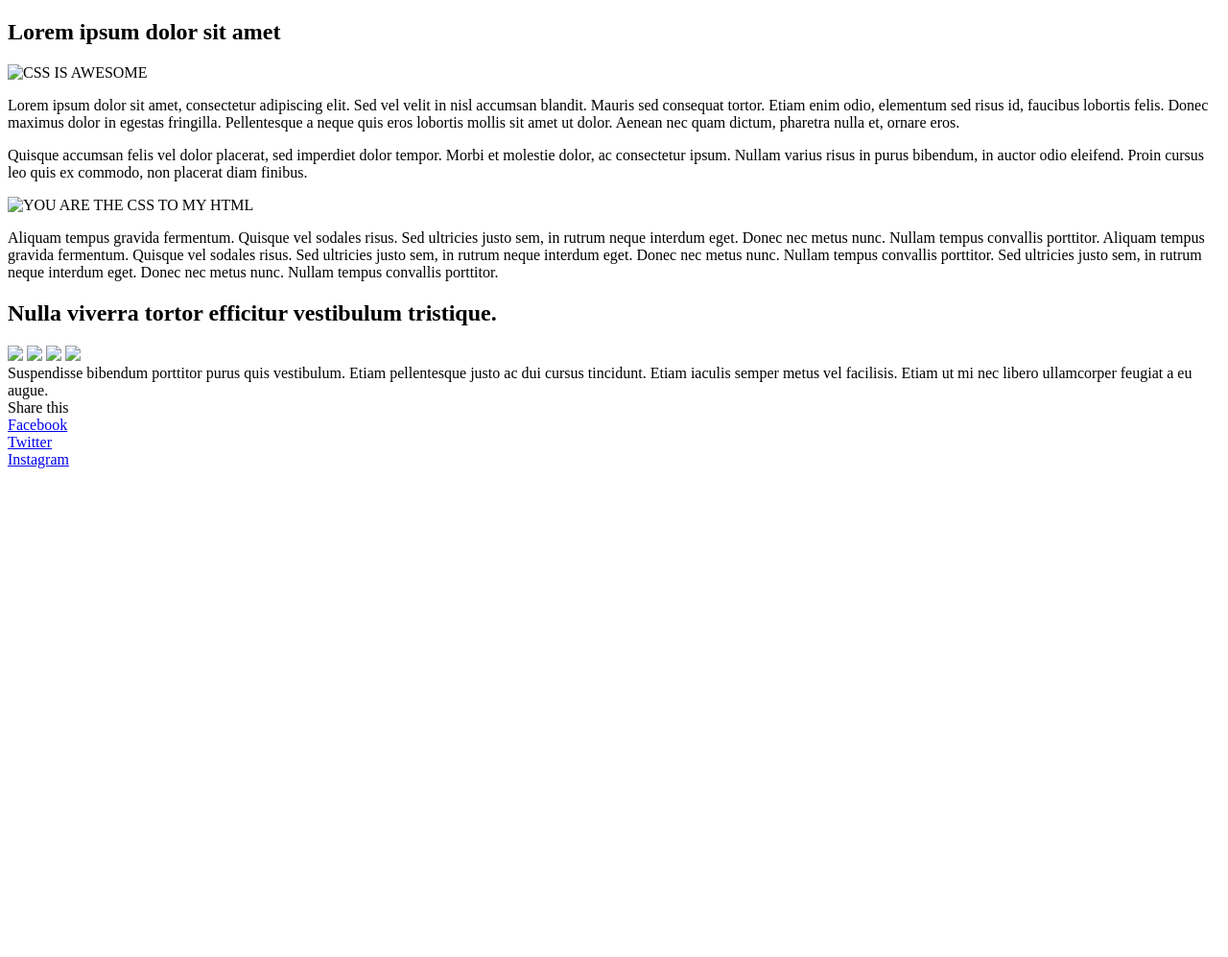
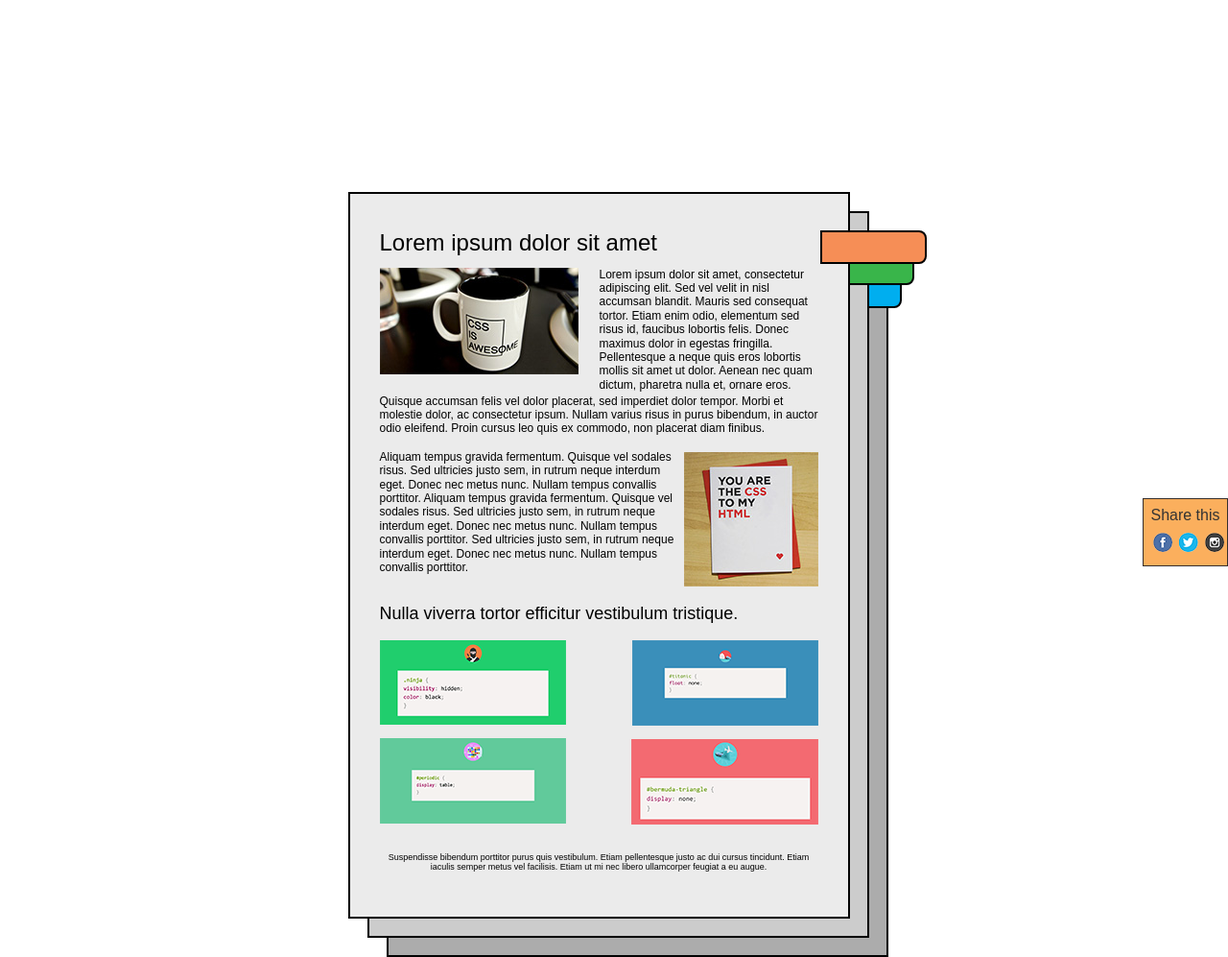
Before and after one commit to cantcool/rs-positioning-and-floats, a plain HTML site: page index.html in a window 1280 px wide. Shown: the top 997 px of the page at 96% size. Before the commit the page ends 800 px from the top, so only its background shows below. Drawn offline with Linux system fonts and the light colour scheme.

Commit message:
positioning-and-floats: styling with Myriad Pro

```diff
--- /dev/null
+++ b/css/style.css
@@ -0,0 +1,197 @@
+/* INIT STYLING */
+
+* {
+    box-sizing: border-box;
+}
+
+html {
+    font-family: "Myriad Pro", "Arial", sans-serif;
+    font-size: 12px;
+}
+
+body {
+    height: 2000px;
+    overflow-y: scroll;
+}
+
+h1 {
+    font-size: 2rem;
+    font-weight: normal;
+    margin: 0.5rem 0 1rem 0;
+}
+
+p {
+    font-size: 1rem;
+    line-height: 1.2rem;
+    margin: 0.2rem 0;
+}
+
+p.indented {
+    margin-top: 15px;
+}
+
+.wrapper {
+    position: relative;
+    margin: 200px auto;
+    width: 555px;
+}
+
+article:after {
+    display: table;
+    content: " ";
+    clear: both;
+}
+
+article aside {
+    float: left;
+    margin: 0 22px 10px 0;
+}
+
+article aside:nth-child(2n+1) {
+    float: right;
+    margin: 15px 0 0 4px;
+}
+
+
+
+/* PAGES */
+
+.layer {
+    position: relative;
+    border: 2px solid #000000;
+    padding: 31px;
+    width: 523px;
+    height: 100%;
+    background-color: #ebebeb;
+}
+
+.layer-middle {
+    z-index: -1;
+    position: absolute;
+    left: 20px;
+    top: 20px;
+    background-color: #cccccc;
+}
+
+.layer-bottom {
+    z-index: -2;
+    position: absolute;
+    left: 40px;
+    top: 40px;
+    background-color: #acacac;
+}
+
+
+
+/* ARTICLE 2 */
+
+h2 {
+    font-size: 1.5rem;
+    font-weight: normal;
+    margin: 1.2rem 0 1.4rem;
+}
+
+.banner-group {
+    font-size: 0;
+}
+
+.banner {
+    float: left;
+    margin: 0 66px 14px 0;
+}
+
+.banner:nth-child(2n) {
+    float: right;
+    margin-right: 0;
+}
+
+footer {
+    margin: 15px 0;
+    text-align: center;
+    font-size: 0.75rem;
+}
+
+
+
+/* SIDE STICKERS */
+
+.sticker {
+    position: absolute;
+    width: 111px;
+    height: 35px;
+    border: 2px solid #000000;
+    border-radius: 0 8px 8px 0;
+}
+
+.sticker-style1 {
+    right: -82px;
+    top: 38px;
+    background-color: #f68e56;
+}
+
+.sticker-style2 {
+    right: -49px;
+    top: 40px;
+    background-color: #39b54a;
+}
+
+.sticker-style3 {
+    right: -16px;
+    top: 44px;
+    background-color: #00aeef;
+}
+
+
+
+/* SIDE SMM */
+
+.smm {
+    position: fixed;
+    right: 0;
+    bottom: 210px;
+    width: 89px;
+    height: 71px;
+    background-color: #fbaf5d;
+    border: 1px solid #362f2d;
+    color: #333333;
+    padding: 8px 0;
+    text-align: center;
+}
+
+.smm span {
+    margin: 0;
+    font-size: 1.33rem;
+}
+
+.smm-group {
+    font-size: 0;
+}
+
+.smm-icon {
+    display: inline-block;
+    background-image: url("../img/smm_sprite.png");
+    background-repeat: no-repeat;
+    width: 20px;
+    height: 21px;
+    font-size: 0px;
+    margin: 8px 0 8px 7px;
+}
+
+.smm-icon a {
+    display: inline-block;
+    width: 20px;
+    height: 20px;
+    border-radius: 50%;
+}
+
+.smm-icon-fb {
+    background-position: -1px 0;
+}
+
+.smm-icon-tw {
+    background-position: -30px 0;
+}
+
+.smm-icon-in {
+    background-position: -58px 0;
+}
--- a/index.html
+++ b/index.html
@@ -5,12 +5,13 @@
     <meta charset="UTF-8">
     <title>Lorem ipsum dolor sit amet</title>
     <meta name="viewport" content="width=device-width, initial-scale=1">
-    <link href="https://fonts.googleapis.com/css?family=Open+Sans:400,300,700&amp;subset=latin,cyrillic" rel="stylesheet" type="text/css">
-
+<!--    <link href="https://fonts.googleapis.com/css?family=PT+Sans:400,700&amp;subset=cyrillic" rel="stylesheet">-->
+    <link rel="stylesheet" href="css/normalize.css">
+    <link rel="stylesheet" href="css/style.css">
 </head>
 
 <body>
-    <div class="wrapper">
+    <section class="wrapper">
         <div class="layer">
             <article>
                 <h1>Lorem ipsum dolor sit amet</h1>
@@ -39,7 +40,7 @@
         <div class="layer layer-bottom">
             <div class="sticker sticker-style3"></div>
         </div>
-    </div>
+    </section>
     <section class="smm">
         <span>Share this</span>
         <div class="smm-group">
```
Also changed, not shown: css/normalize.css (added), img/img01.jpg (added), img/img02.jpg (added), img/joke01.png (added), img/joke02.png (added), img/joke03.png (added), img/joke04.png (added), img/smm_sprite.png (added), 1 other file.
